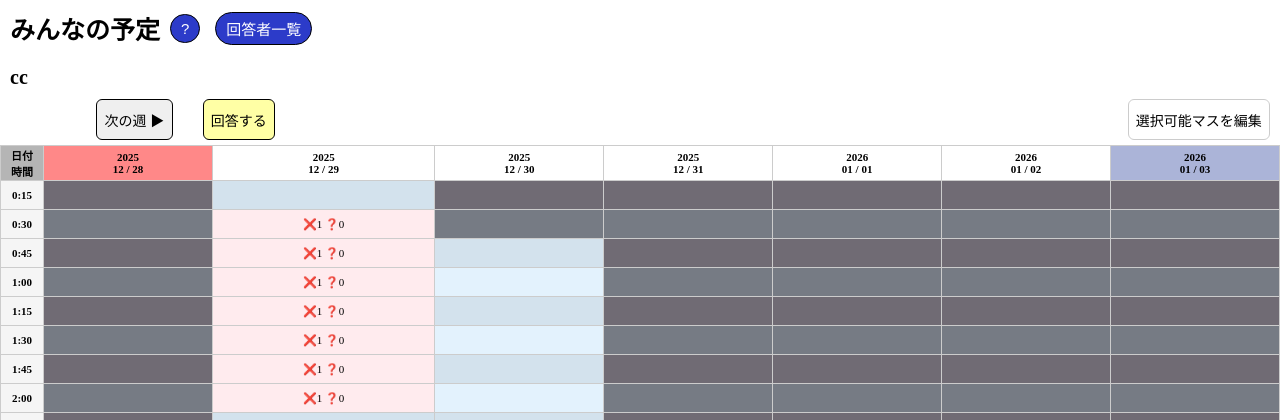
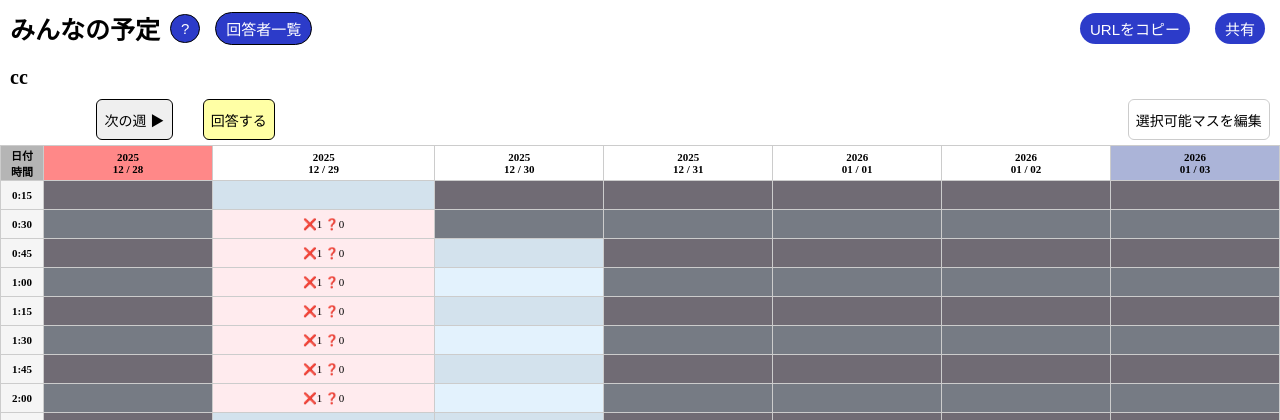
Before and after one commit to Muu3389/schedule_app, a Flask app: page /6c878d5237cfb5f6/summary in a window 1280 px wide. Shown: the top 420 px of the page. Run offline with Flask 3, Linux system fonts and the light colour scheme; data comes from the database, SQL or seed files in the repository.

Commit message:
共有機能追加

```diff
--- a/static/css/summary.css
+++ b/static/css/summary.css
@@ -13,3 +13,37 @@ a {
     display: none;
     z-index: 1000;
 }
+
+/* URLコピー・共有ボタンコンテナ */
+.share-buttons-container {
+    display: flex;
+    align-items: center;
+    gap: var(--spacing-sm);
+    margin-left: auto;
+    flex-shrink: 0;
+}
+
+/* URLコピー・共有ボタン */
+.copy-url-btn,
+.share-btn {
+    cursor: pointer;
+    border-radius: var(--radius-lg);
+    padding: var(--spacing-xs) var(--spacing-sm);
+    font-size: 15px;
+    color: var(--color-white);
+    background-color: var(--color-primary);
+    white-space: nowrap;
+    border: none;
+    transition: background-color 0.2s;
+    flex-shrink: 0;
+}
+
+.copy-url-btn:hover,
+.share-btn:hover {
+    background-color: #1e2ba0;
+}
+
+.copy-url-btn:active,
+.share-btn:active {
+    background-color: #151d7a;
+}
--- a/static/summary.js
+++ b/static/summary.js
@@ -253,6 +253,82 @@ function submit() {
 }
 
 // =====================
+// URLコピー機能
+// =====================
+/**
+ * 現在のURLをクリップボードにコピーする
+ */
+async function copyUrl() {
+    const url = window.location.href;
+    try {
+        await navigator.clipboard.writeText(url);
+        // ボタンのテキストを一時的に変更してフィードバックを提供
+        const btn = document.getElementById("copyUrlBtn");
+        const originalText = btn.textContent;
+        btn.textContent = "コピーしました！";
+        btn.style.backgroundColor = "#4caf50";
+        setTimeout(() => {
+            btn.textContent = originalText;
+            btn.style.backgroundColor = "";
+        }, 2000);
+    } catch (err) {
+        // フォールバック: 古いブラウザ対応
+        const textArea = document.createElement("textarea");
+        textArea.value = url;
+        textArea.style.position = "fixed";
+        textArea.style.opacity = "0";
+        document.body.appendChild(textArea);
+        textArea.select();
+        try {
+            document.execCommand("copy");
+            const btn = document.getElementById("copyUrlBtn");
+            const originalText = btn.textContent;
+            btn.textContent = "コピーしました！";
+            btn.style.backgroundColor = "#4caf50";
+            setTimeout(() => {
+                btn.textContent = originalText;
+                btn.style.backgroundColor = "";
+            }, 2000);
+        } catch (fallbackErr) {
+            alert("URLのコピーに失敗しました。手動でコピーしてください: " + url);
+        }
+        document.body.removeChild(textArea);
+    }
+}
+
+// =====================
+// 共有機能
+// =====================
+/**
+ * Web Share APIを使用してURLを共有する
+ */
+async function shareUrl() {
+    const url = window.location.href;
+    const title = document.getElementById("title").textContent || "スケジュール";
+
+    // Web Share APIが利用可能な場合
+    if (navigator.share) {
+        try {
+            await navigator.share({
+                title: title,
+                text: `${title}のスケジュール`,
+                url: url
+            });
+        } catch (err) {
+            // ユーザーが共有をキャンセルした場合など
+            if (err.name !== "AbortError") {
+                console.error("共有エラー:", err);
+                // フォールバック: URLをコピー
+                copyUrl();
+            }
+        }
+    } else {
+        // Web Share APIが利用できない場合はURLをコピー
+        copyUrl();
+    }
+}
+
+// =====================
 // スワイプ処理の初期化
 // =====================
 const viewport = document.querySelector(".week-viewport");
--- a/templates/summary.html
+++ b/templates/summary.html
@@ -13,6 +13,10 @@
             <h2>みんなの予定</h2>
             <button id="helpBtn">?</button>
             <button id="showRespondentsBtn">回答者一覧</button>
+            <div class="share-buttons-container">
+                <button class="copy-url-btn" id="copyUrlBtn" onclick="copyUrl()">URLをコピー</button>
+                <button class="share-btn" id="shareBtn" onclick="shareUrl()">共有</button>
+            </div>
         </div>
         <h3 id="title">{{ title }}</h3>
         <div id="respondentPopup" class="popup" style="display: none;">
```
